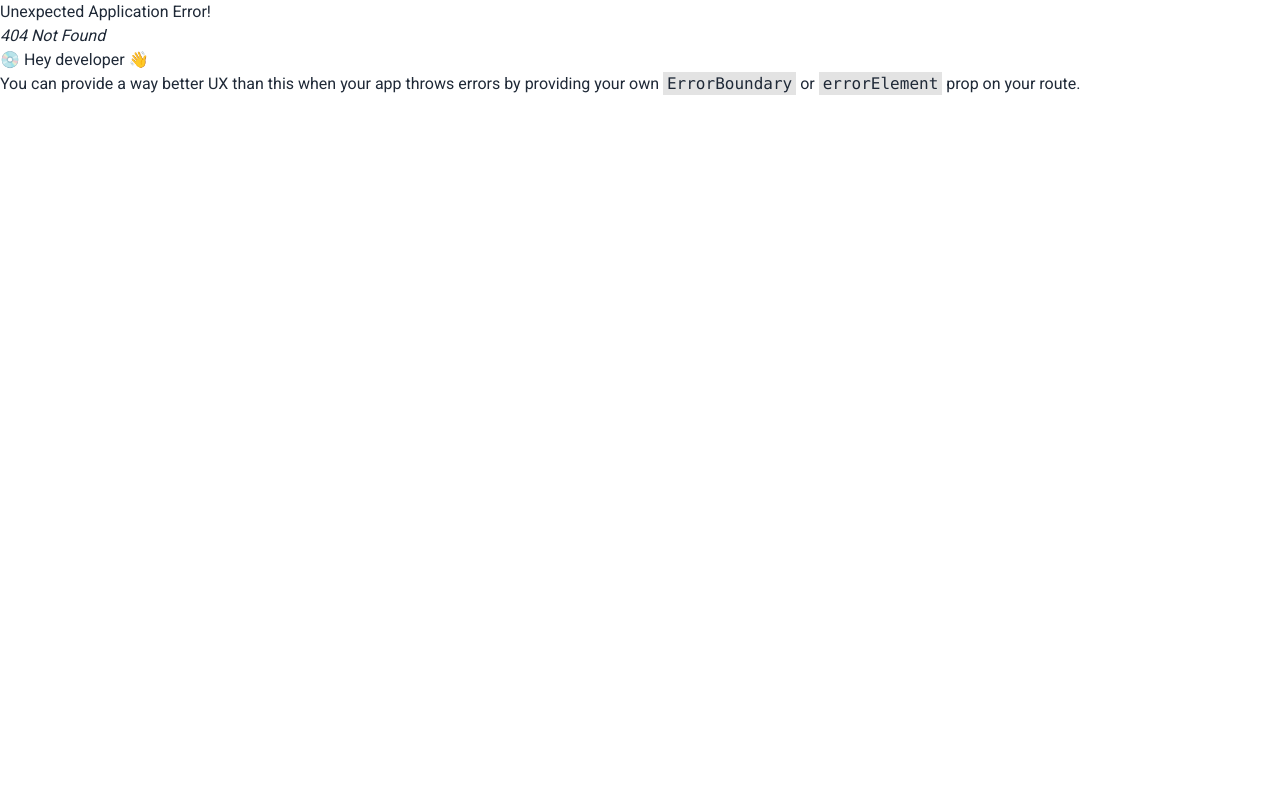
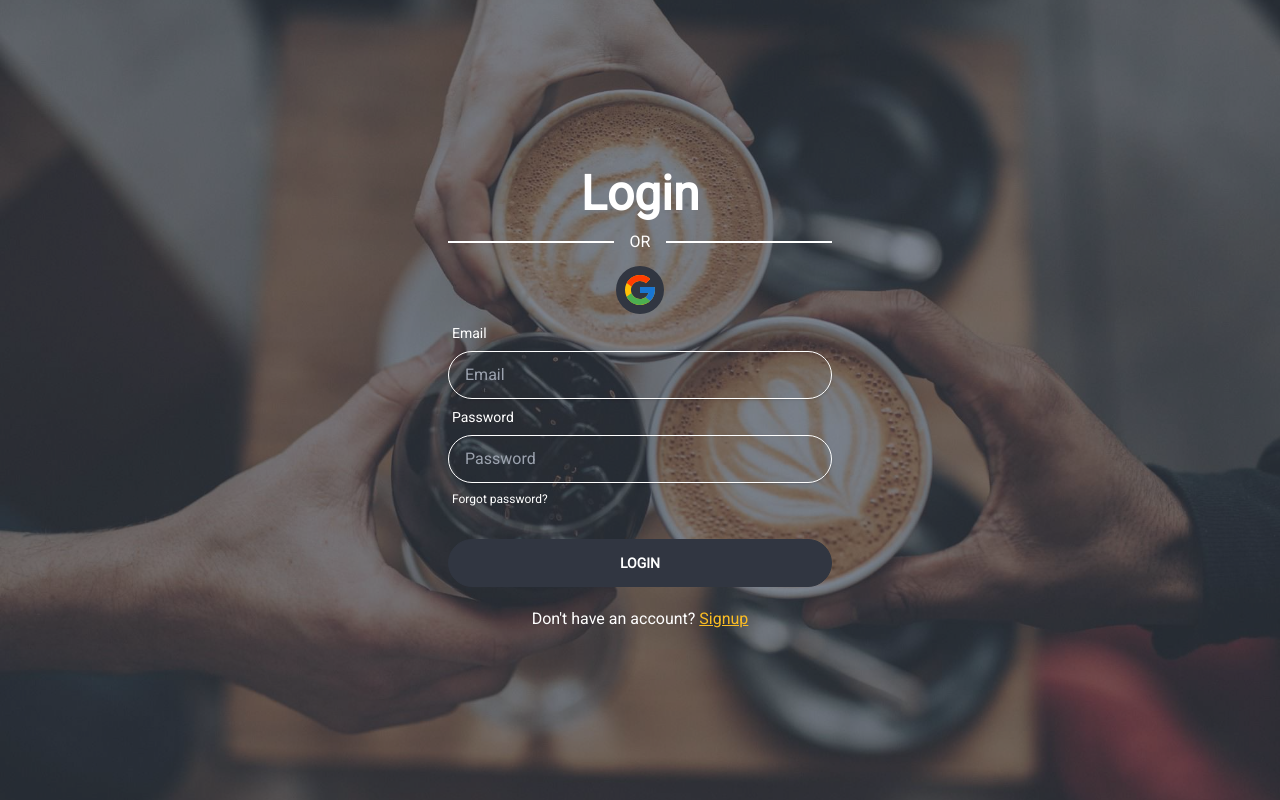
Before and after one commit to amena-hira/SJ-Innovation-client, a React (Create React App) app: page /login in a window 1280 px wide. Before the commit this address had no page. Built offline with nearby package versions, Linux system fonts and the light colour scheme.

Commit message:
authention design and connect firebase done

```diff
--- a/package.json
+++ b/package.json
@@ -7,10 +7,12 @@
     "@testing-library/react": "^13.4.0",
     "@testing-library/user-event": "^13.5.0",
     "daisyui": "^2.51.6",
+    "firebase": "^9.22.0",
     "localforage": "^1.10.0",
     "match-sorter": "^6.3.1",
     "react": "^18.2.0",
     "react-dom": "^18.2.0",
+    "react-icons": "^4.8.0",
     "react-router-dom": "^6.11.1",
     "react-scripts": "5.0.1",
     "sort-by": "^1.2.0",
--- /dev/null
+++ b/src/Pages/Authentication/Login.js
@@ -0,0 +1,54 @@
+import React from 'react';
+import background from '../../images/background.jpg';
+import { Link } from 'react-router-dom';
+import { FcGoogle } from "react-icons/fc";
+
+const Login = () => {
+    return (
+        <div className="hero min-h-screen" style={{ backgroundImage: `url(${background})` }}>
+            <div className="hero-overlay bg-opacity-60"></div>
+            <div className="hero-content text-center text-neutral-content">
+                <div className="max-w-xl">
+                    <h1 className="text-5xl font-semibold">
+                        Login
+                    </h1>
+                    <div className="divider">OR</div>
+                    <div className="avatar placeholder">
+                        <div className="bg-neutral-focus text-neutral-content rounded-full w-12">
+                            <span className="text-4xl"><FcGoogle></FcGoogle></span>
+                        </div>
+                    </div>
+                    {/* <div className='flex justify-center pt-4 text-4xl'>
+                        <FcGoogle></FcGoogle>
+                    </div> */}
+                    <form>
+                        <div className="form-control md:w-96">
+                            <label className="label">
+                                <span className="label-text text-white">Email</span>
+                            </label>
+                            <input type="text" placeholder="Email" name='email' className="input input-bordered border-white rounded-full shadow text-white bg-transparent" />
+                        </div>
+                        <div className="form-control">
+                            <label className="label">
+                                <span className="label-text text-white">Password</span>
+                            </label>
+                            <input type="password" placeholder="Password" name='password' className="input input-bordered border-white rounded-full shadow text-white bg-transparent" />
+                            <label className="label">
+                                <Link href="#" className="label-text-alt link link-hover text-white">Forgot password?</Link>
+                            </label>
+                        </div>
+                        <div className="form-control mt-6">
+                            <button className="btn btn-active rounded-full">
+                                Login
+                            </button>
+                        </div>
+                    </form>
+
+                    <p className='pt-5'>Don't have an account? <Link to='/signup' className='btn-link text-warning hover:text-black'>Signup</Link></p>
+                </div>
+            </div>
+        </div>
+    );
+};
+
+export default Login;
--- /dev/null
+++ b/src/Pages/Authentication/Signup.js
@@ -0,0 +1,39 @@
+import React from 'react';
+import { Link, useLocation } from 'react-router-dom';
+import background from '../../images/background.jpg';
+
+const Signup = () => {
+    const location = useLocation();
+    return (
+        <div className="hero min-h-screen" style={{ backgroundImage: `url(${background})` }}>
+            <div className="hero-overlay bg-opacity-60"></div>
+            <div className="hero-content text-center text-neutral-content">
+                <div className="max-w-xl">
+                    <h1 className="mb-5 text-5xl font-semibold">Sign Up
+                    </h1>
+                    <form>
+                        <div className="form-control md:w-96">
+                            <label className="label">
+                                <span className="label-text text-white">Email</span>
+                            </label>
+                            <input type="text" placeholder="Email" name='email' className="input input-bordered border-white rounded-full shadow text-white bg-transparent" />
+                        </div>
+                        <div className="form-control">
+                            <label className="label">
+                                <span className="label-text text-white">Password</span>
+                            </label>
+                            <input type="password" placeholder="Password" name='password' className="input input-bordered border-white rounded-full shadow text-white bg-transparent" />
+                        </div>
+                        <div className="form-control mt-6">
+                            <button className="btn btn-active rounded-full">Signup</button>
+                        </div>
+                    </form>
+
+                    <p className='pt-5'>Have an account? <Link to='/login' className='btn-link text-warning hover:text-black'>Login</Link></p>
+                </div>
+            </div>
+        </div>
+    );
+};
+
+export default Signup;
--- a/src/Pages/Home/Home.css
+++ /dev/null
@@ -1,3 +0,0 @@
-.min-height{
-    min-height: 90vh;
-}
--- a/src/Pages/Home/Home.js
+++ b/src/Pages/Home/Home.js
@@ -1,6 +1,5 @@
 import React from 'react';
 import Banner from './Banner';
-import './Home.css';
 import MenuSection from './MenuSection';
 import Footer from './Footer';
 
--- a/src/Pages/Shared/Navbar.js
+++ b/src/Pages/Shared/Navbar.js
@@ -22,6 +22,9 @@ const Navbar = () => {
                     <ul className="menu menu-horizontal px-1 hidden md:flex">
                         {menu}
                     </ul>
+                    <ul className="menu menu-horizontal px-1 hidden md:flex">
+                        <li><Link to='/login'>Login</Link></li>
+                    </ul>
                     <div className="dropdown dropdown-end">
                         <label tabIndex={0} className="btn btn-ghost btn-circle avatar">
                             <div className="w-10 rounded-full">
--- /dev/null
+++ b/src/context/AuthProvider.js
@@ -0,0 +1,59 @@
+import { createContext, useEffect, useState } from "react";
+import app from "../firebase/firebase.config";
+import { GoogleAuthProvider, createUserWithEmailAndPassword, getAuth, onAuthStateChanged, signInWithEmailAndPassword, signInWithPopup, signOut } from 'firebase/auth';
+
+export const AuthContext = createContext();
+
+const auth = getAuth(app);
+const provider = new GoogleAuthProvider();
+
+const AuthProvider = ({ children }) => {
+    const [user, setUser] = useState(null);
+
+    const [loading, setLoading] = useState(true)
+
+    const createUser = (email, password) => {
+        setLoading(true)
+        return createUserWithEmailAndPassword(auth, email, password)
+    }
+
+    const login = (email, password) => {
+        setLoading(true)
+        return signInWithEmailAndPassword(auth, email, password)
+    }
+
+    const googleLogin = () => {
+        return signInWithPopup(auth, provider)
+    }
+
+    const logout = () => {
+        return signOut(auth)
+    }
+
+
+    useEffect(() => {
+        const unsubscribe = onAuthStateChanged(auth, (currentUser) => {
+            setUser(currentUser);
+            console.log(currentUser)
+            setLoading(false)
+        });
+        return unsubscribe;
+    }, [])
+
+    const authInfo = {
+        createUser,
+        login,
+        googleLogin,
+        user,
+        logout,
+        loading,
+    }
+
+    return (
+        <AuthContext.Provider value={authInfo}>
+            {children}
+        </AuthContext.Provider>
+    );
+}
+
+export default AuthProvider;
--- /dev/null
+++ b/src/firebase/firebase.config.js
@@ -0,0 +1,18 @@
+// Import the functions you need from the SDKs you need
+import { initializeApp } from "firebase/app";
+// TODO: Add SDKs for Firebase products that you want to use
+// https://firebase.google.com/docs/web/setup#available-libraries
+
+// Your web app's Firebase configuration
+const firebaseConfig = {
+  apiKey: "AIzaSyA8hYS8so3UtGVwvaWHvgSw6zzV60ugiVY",
+  authDomain: "sj-innovation-195c8.firebaseapp.com",
+  projectId: "sj-innovation-195c8",
+  storageBucket: "sj-innovation-195c8.appspot.com",
+  messagingSenderId: "937859273220",
+  appId: "1:937859273220:web:a471d8c62f720e93561b51"
+};
+
+// Initialize Firebase
+const app = initializeApp(firebaseConfig);
+export default app;
--- a/src/index.css
+++ b/src/index.css
@@ -12,3 +12,10 @@ code {
   font-family: source-code-pro, Menlo, Monaco, Consolas, 'Courier New',
     monospace;
 }
+/* custom css */
+.divider::before,.divider::after{
+  background-color: white;
+}
+.min-height{
+  min-height: 90vh;
+}
```
Also changed, not shown: src/routes/routes.js (+10 -0 lines), src/images/background.jpg (added), 1 other file (tests, documents, lock files or other folders).
